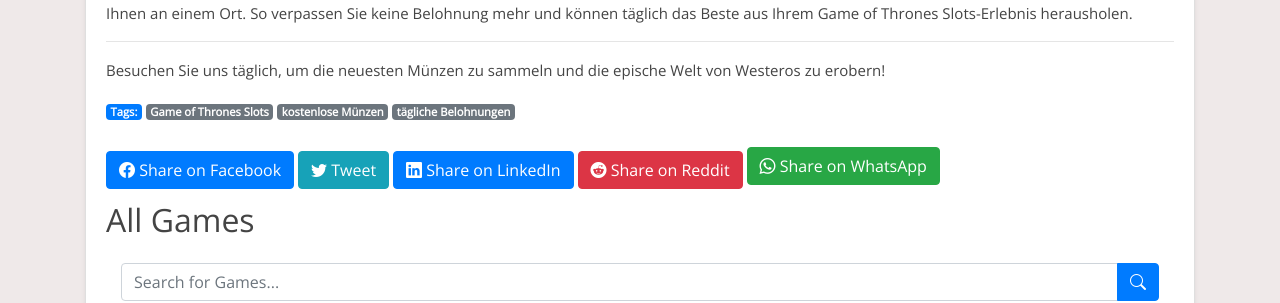
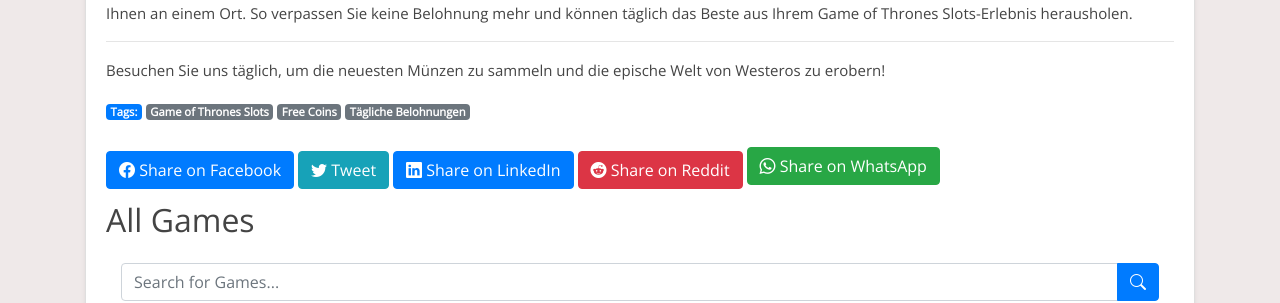
Before and after one commit to Prollad99/bs-net, a Jekyll site: the page built from de/_posts/2024-08-09-game-of-thrones-slots.md, in a window 1280 px wide and 900 px high, scrolled down 8074 px. Shown: the part 156-459 px from the top of the window. Built offline with Jekyll 4.4.1, drawn with Linux system fonts in a browser that asks for light colours; nearby versions of some CDN libraries; comment, search, counter and statistics services are not loaded.

Commit message:
Update 2024-08-09-game-of-thrones-slots.md

```diff
--- a/de/_posts/2024-08-09-game-of-thrones-slots.md
+++ b/de/_posts/2024-08-09-game-of-thrones-slots.md
@@ -2,7 +2,7 @@
 layout: post
 title: "Game of Thrones Slots Free Coins: Holen Sie sich tägliche Belohnungen"
 date: 2024-08-09
-tags: [Game of Thrones Slots, kostenlose Münzen, tägliche Belohnungen]
+tags: [Game of Thrones Slots, Free Coins, Tägliche Belohnungen]
 author: BonusCollector.net
 description: "Sichern Sie sich täglich kostenlose Game of Thrones Slots Münzen und genießen Sie spannende Slot-Action im legendären Westeros-Stil. Jetzt auf BonusCollector.net!"
 lang: de
```
